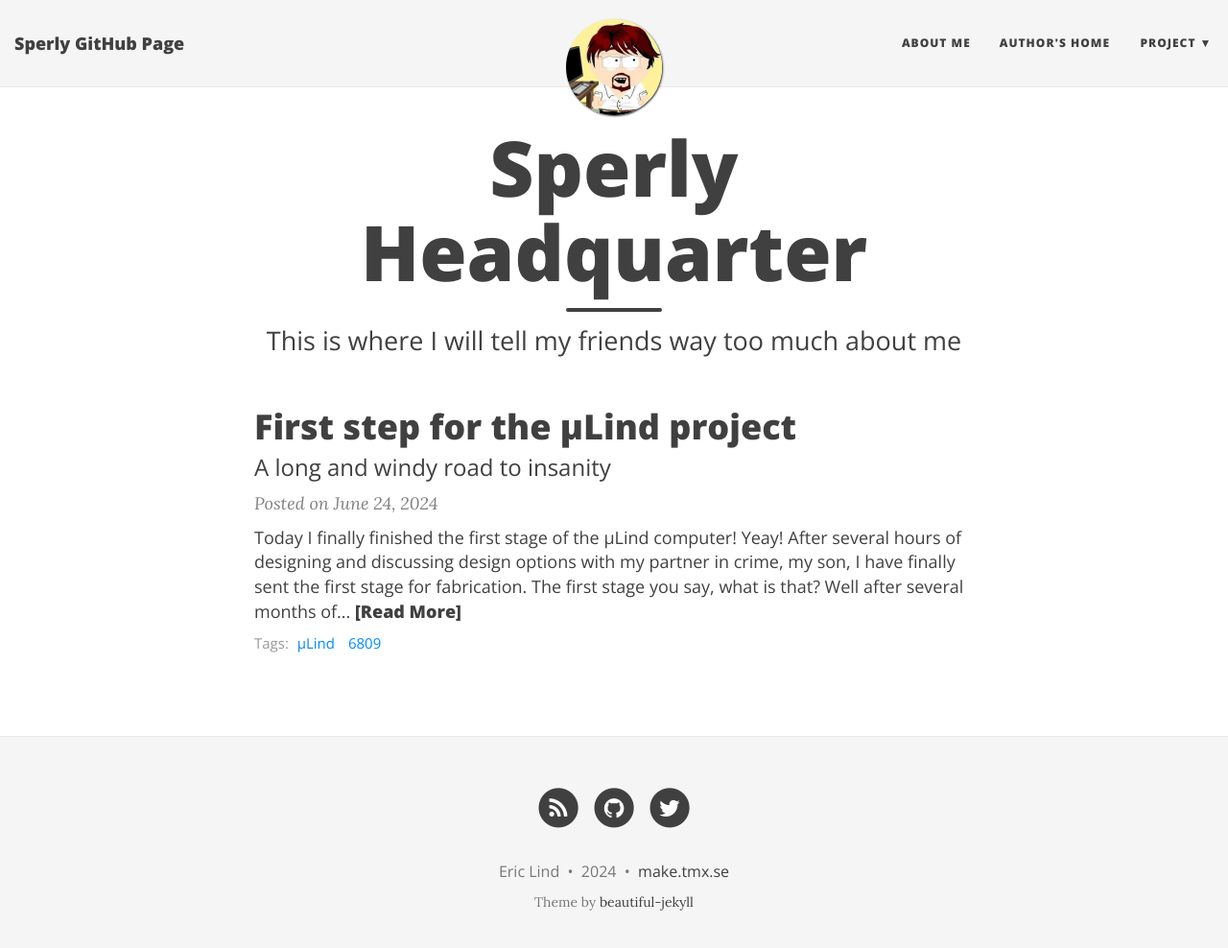
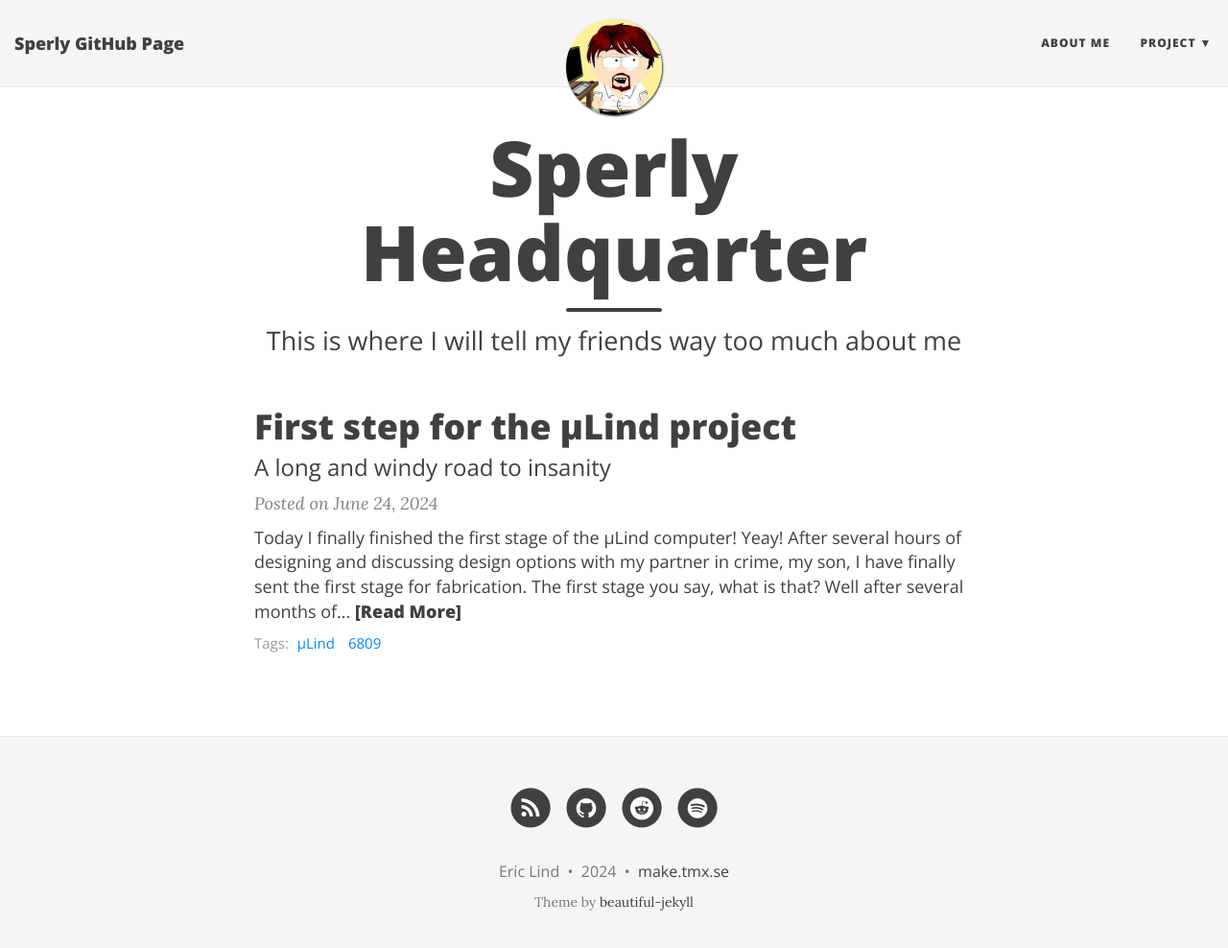
Before and after one commit to sperly/sperly.github.io, a Jekyll site: the page built from index.html, in a window 1280 px wide and 1001 px high. Shown: the top 988 px of the window at 96% size. Built offline with Jekyll 4.4.1, drawn with Linux system fonts in a browser that asks for light colours; nearby versions of some CDN libraries; the list of posts is cut into pages by our own code.

Commit message:
Update _config.yml

```diff
--- a/_config.yml
+++ b/_config.yml
@@ -21,8 +21,8 @@
 # List of links in the navigation bar
 navbar-links:
   About Me: "aboutme"
-  Author's home: "http://make.tmx.se"
   Project:
+    - µLind: "microlind"
     - SimpleLife: "simplelife"
 
 # Image to show in the navigation bar - image must be a square (width = height)
@@ -68,15 +68,15 @@
 social-network-links:
   rss: true
   github: sperly
-  twitter: superfly_75
-#  reddit: yourname
+# twitter: superfly_75
+  reddit: uPGeek
 #  linkedin: daattali
 #  xing: yourname
 #  stackoverflow: "3943160/daattali"
 #  snapchat: deanat78
 #  instagram: deanat78
 #  youtube: user/deanat78
-#  spotify: yourname
+  spotify: gravlingmannen
 #  telephone: +14159998888
 #  steam: deanat78
 #  twitch: yourname
```
